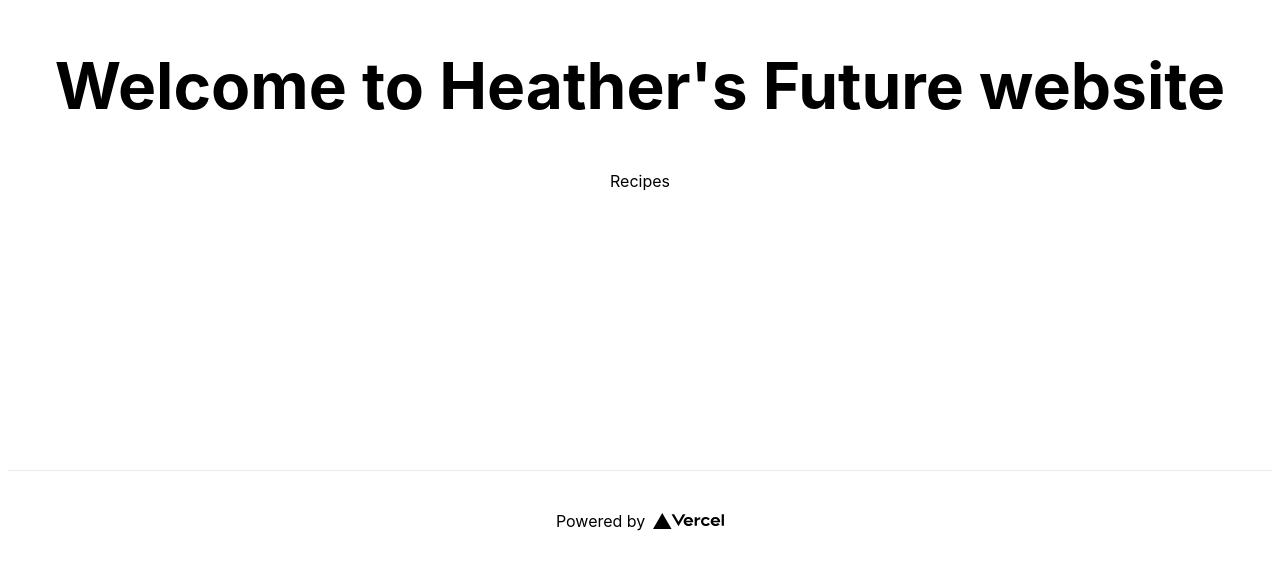
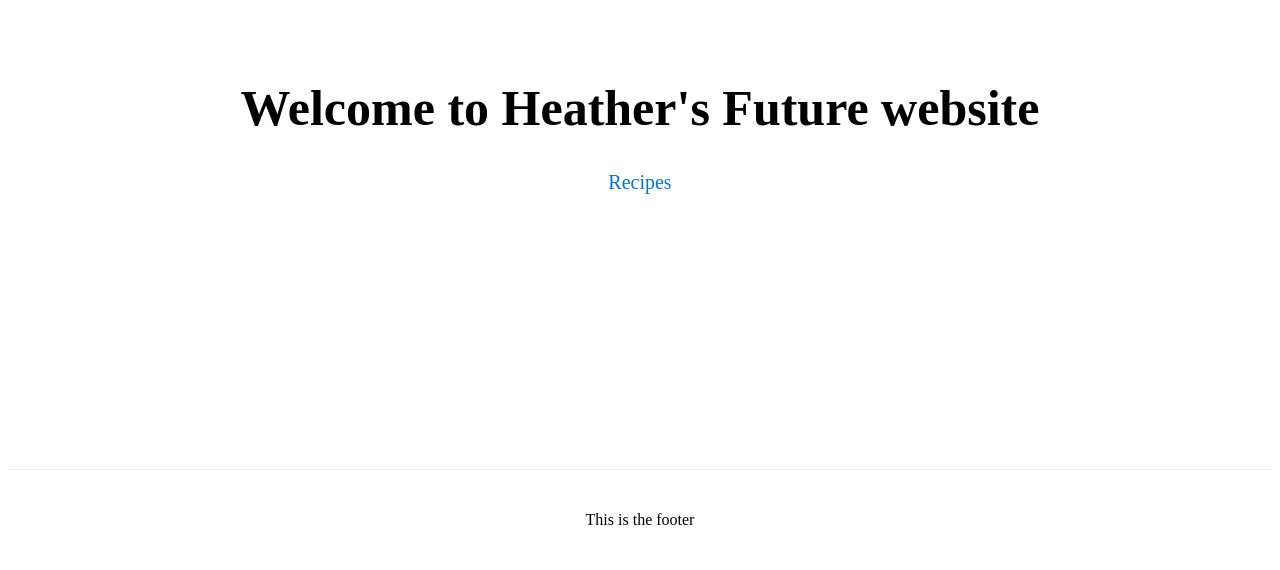
Before and after one commit to terencejeong/chef-heather-portfolio, a Next.js app: page / in a window 1280 px wide. Shown: the part 230-800 px from the top of the page. Built offline with nearby package versions, Linux system fonts and the light colour scheme.

Commit message:
[FEATURE] - added styled-components

```diff
--- /dev/null
+++ b/components/StyledLink/StyledLink.style.tsx
@@ -0,0 +1,16 @@
+export default `
+  color: #0075e0;
+  text-decoration: none;
+  transition: all 0.2s ease-in-out;
+  font-size: 20px;
+
+  &:hover {
+    color: #40a9ff;
+  }
+
+  &:focus {
+    color: #40a9ff;
+    outline: none;
+    border: 0;
+  }
+  `;
--- /dev/null
+++ b/components/StyledLink/StyledLink.tsx
@@ -0,0 +1,23 @@
+import Link from 'next/link';
+import styled from 'styled-components';
+import LinkStyles from './StyledLink.style';
+
+const StyledLink = ({
+  as,
+  children,
+  className,
+  href,
+}: {
+  as?: string;
+  children: any;
+  className?: string;
+  href?: string;
+}) => (
+  <Link href={href} as={as} passHref>
+    <a className={className}>{children}</a>
+  </Link>
+);
+
+export default styled(StyledLink)`
+  ${LinkStyles}
+`;
--- /dev/null
+++ b/components/index.tsx
@@ -0,0 +1 @@
+export { default as StyledLink } from './StyledLink/StyledLink';
--- a/package.json
+++ b/package.json
@@ -15,11 +15,14 @@
     "react": "17.0.1",
     "react-dom": "17.0.1",
     "remark": "^13.0.0",
-    "remark-html": "^13.0.1"
+    "remark-html": "^13.0.1",
+    "styled-components": "^5.2.1"
   },
   "devDependencies": {
     "@types/node": "^14.14.14",
     "@types/react": "^17.0.0",
+    "@types/styled-components": "^5.1.7",
+    "babel-plugin-styled-components": "^1.12.0",
     "typescript": "^4.1.3"
   }
 }
--- a/pages/_app.tsx
+++ b/pages/_app.tsx
@@ -1,7 +1,20 @@
-import '../styles/globals.css'
+import { createGlobalStyle } from 'styled-components';
+
+const GlobalStyle = createGlobalStyle`
+  body {
+    margin: 0;
+    padding: 0;
+    box-sizing: border-box;
+  }
+`;
 
 function MyApp({ Component, pageProps }) {
-  return <Component {...pageProps} />
+  return (
+    <>
+      <GlobalStyle />
+      <Component {...pageProps} />
+    </>
+  );
 }
 
-export default MyApp
+export default MyApp;
--- /dev/null
+++ b/pages/_document.tsx
@@ -0,0 +1,30 @@
+import Document from 'next/document';
+import { ServerStyleSheet } from 'styled-components';
+
+export default class MyDocument extends Document {
+  static async getInitialProps(ctx) {
+    const sheet = new ServerStyleSheet();
+    const originalRenderPage = ctx.renderPage;
+
+    try {
+      ctx.renderPage = () =>
+        originalRenderPage({
+          enhanceApp: (App) => (props) =>
+            sheet.collectStyles(<App {...props} />),
+        });
+
+      const initialProps = await Document.getInitialProps(ctx);
+      return {
+        ...initialProps,
+        styles: (
+          <>
+            {initialProps.styles}
+            {sheet.getStyleElement()}
+          </>
+        ),
+      };
+    } finally {
+      sheet.seal();
+    }
+  }
+}
--- a/pages/index.tsx
+++ b/pages/index.tsx
@@ -1,35 +1,25 @@
 import Head from 'next/head';
-import Link from 'next/link';
-import styles from '../styles/Home.module.css';
+import { StyledLink } from 'components';
+import { HomeStyles } from 'styles/Home.styles';
 
 export default function Home() {
   return (
-    <div className={styles.container}>
+    <HomeStyles.Container>
       <Head>
         <title>Create Next App</title>
         <link rel='icon' href='/favicon.ico' />
       </Head>
 
-      <main className={styles.main}>
-        <h1 className={styles.title}>Welcome to Heather's Future website</h1>
+      <HomeStyles.Main>
+        <HomeStyles.Title>Welcome to Heather's Future website</HomeStyles.Title>
+        <div>
+          <StyledLink href='/recipes' forwardedAs='/recipes'>
+            Recipes
+          </StyledLink>
+        </div>
+      </HomeStyles.Main>
 
-        <div className={styles.grid}>
-          <Link href='/recipes'>
-            <a>Recipes</a>
-          </Link>
-        </div>
-      </main>
-
-      <footer className={styles.footer}>
-        <a
-          href='https://vercel.com?utm_source=create-next-app&utm_medium=default-template&utm_campaign=create-next-app'
-          target='_blank'
-          rel='noopener noreferrer'
-        >
-          Powered by{' '}
-          <img src='/vercel.svg' alt='Vercel Logo' className={styles.logo} />
-        </a>
-      </footer>
-    </div>
+      <HomeStyles.Footer>This is the footer</HomeStyles.Footer>
+    </HomeStyles.Container>
   );
 }
--- /dev/null
+++ b/styles/Home.styles.tsx
@@ -0,0 +1,38 @@
+import styled from 'styled-components';
+
+const Container = styled.div`
+  min-height: 100vh;
+  padding: 0 0.5rem;
+  display: flex;
+  flex-direction: column;
+  justify-content: center;
+  align-items: center;
+`;
+const Main = styled.main`
+  padding: 5rem 0;
+  flex: 1;
+  display: flex;
+  flex-direction: column;
+  justify-content: center;
+  align-items: center;
+`;
+
+const Title = styled.h1`
+  font-size: 50px;
+`;
+
+const Footer = styled.footer`
+  width: 100%;
+  height: 100px;
+  border-top: 1px solid #eaeaea;
+  display: flex;
+  justify-content: center;
+  align-items: center;
+`;
+
+export const HomeStyles = {
+  Container,
+  Title,
+  Main,
+  Footer,
+};
```
Also changed, not shown: .babelrc (added), 1 other file (tests, documents, lock files or other folders).
